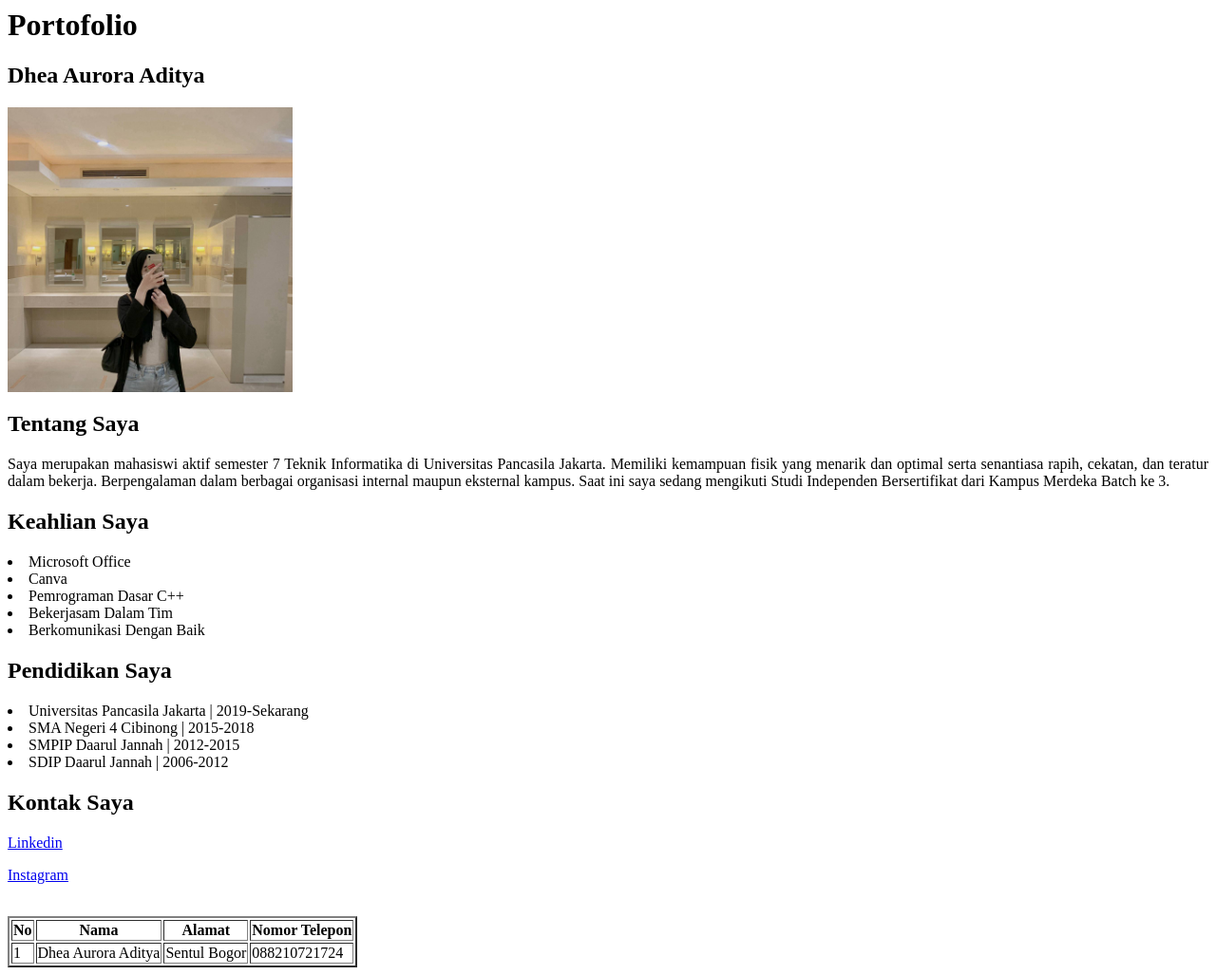
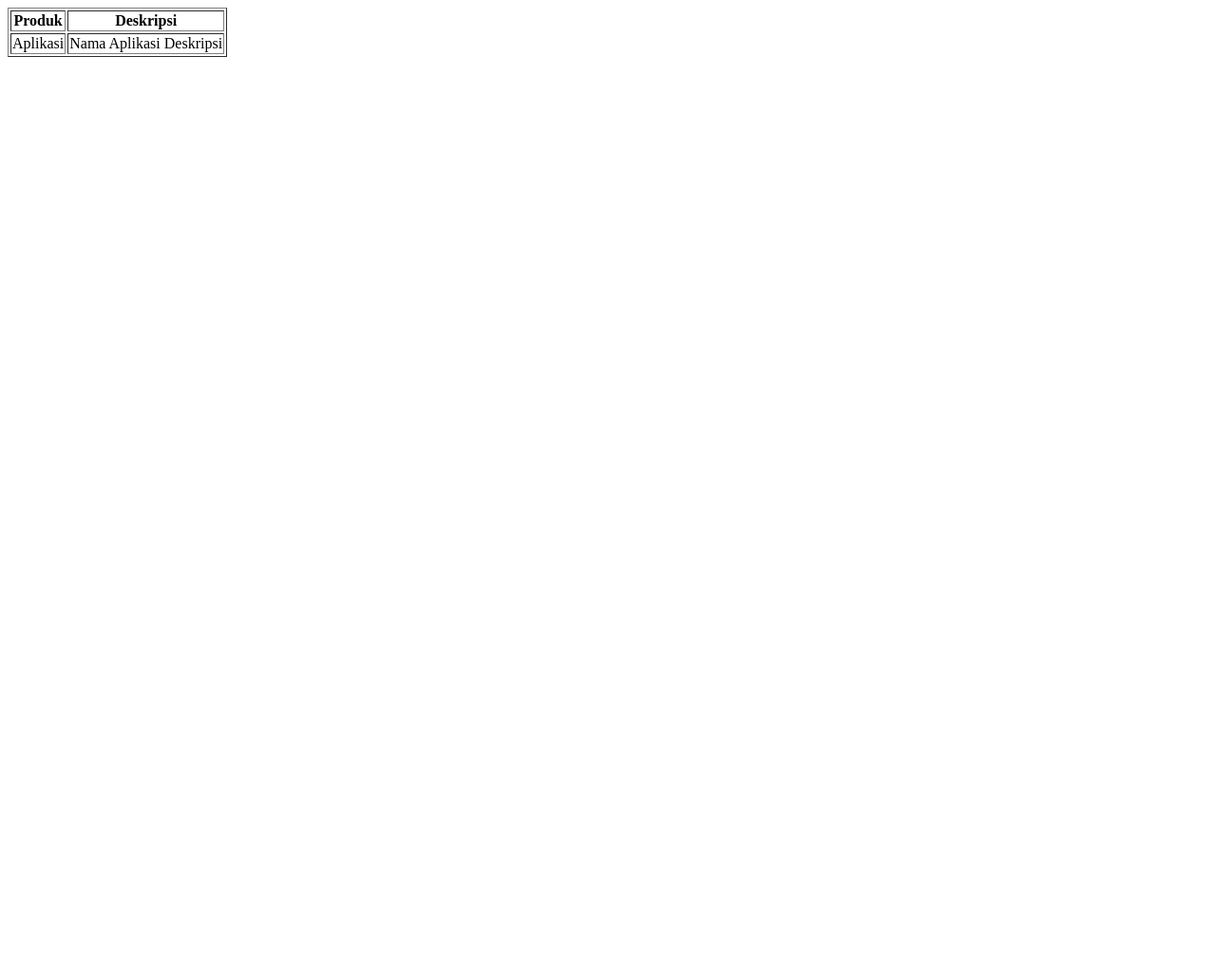
Before and after one commit to dheaaurora/web-basic-seal, a plain HTML site: page portofolio.html in a window 1280 px wide. Shown: the whole page at 95% size. After the commit the page ends 800 px from the top, so only its background shows below. Drawn offline with Linux system fonts and the light colour scheme.

Commit message:
Add files via upload

```diff
--- a/portofolio.html
+++ b/portofolio.html
@@ -1,44 +1,14 @@
 <html>
     <body>
-        <h1>Portofolio</h1>
-        <h2>Dhea Aurora Aditya</h2>
-        <img src="photo1.jpg" style="align:middle;width:300px;height=300px;">
-        <h2>Tentang Saya</h2>
-        <p align="justify"> Saya merupakan mahasiswi aktif semester 7 Teknik Informatika di Universitas Pancasila Jakarta.
-            Memiliki kemampuan fisik yang menarik dan optimal serta senantiasa rapih, cekatan,
-            dan teratur dalam bekerja. Berpengalaman dalam berbagai organisasi internal maupun eksternal
-            kampus. Saat ini saya sedang mengikuti Studi Independen Bersertifikat dari Kampus Merdeka Batch ke 3.</p>
-        <h2>Keahlian Saya</h2>
-            <li>Microsoft Office</li>
-             <li>Canva</li>
-            <li>Pemrograman Dasar C++</li>
-            <li>Bekerjasam Dalam Tim</li>
-            <li>Berkomunikasi Dengan Baik</li>
-        <h2>Pendidikan Saya</h2>
-            <li>Universitas Pancasila Jakarta | 2019-Sekarang</li>
-            <li>SMA Negeri 4 Cibinong | 2015-2018</li>
-            <li>SMPIP Daarul Jannah | 2012-2015</li>
-            <li>SDIP Daarul Jannah | 2006-2012</li>
-        <h2>Kontak Saya</h2>
-        <p><a href="https://www.linkedin.com/in/dhea-aurora-aditya-61532719a/">Linkedin</a></p>
-        <p><a href="https://www.instagram.com/dheaaurora.a/">Instagram</a></p>
+        <table border="1">
+            <tr>
+                <th>Produk</th>
+                <th>Deskripsi</th>
+            </tr>
+            <tr>
+                <td>Aplikasi</td>
+                <td>Nama Aplikasi Deskripsi</td>
+            </tr>
+        </table>
     </body>
-
-    <br>
-
-    <table border="2">
-        <tr>
-            <th>No</th>
-            <th>Nama</th>
-            <th>Alamat</th>
-            <th>Nomor Telepon</th>
-        </tr>
-        <tr>
-            <td>1</td>
-            <td>Dhea Aurora Aditya</td>
-            <td>Sentul Bogor</td>
-            <td>088210721724</td>
-        </tr>
-
-    </table>
 </html>
```
Also changed, not shown: biodata.html (added, +27 -0 lines).
